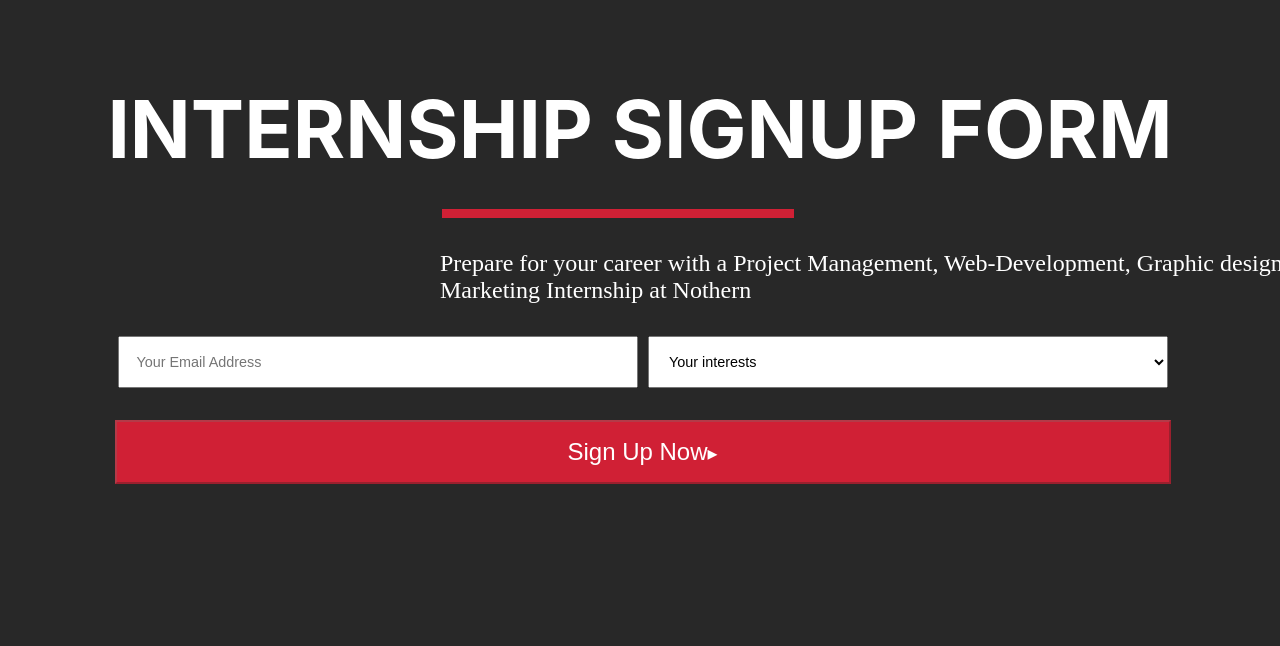
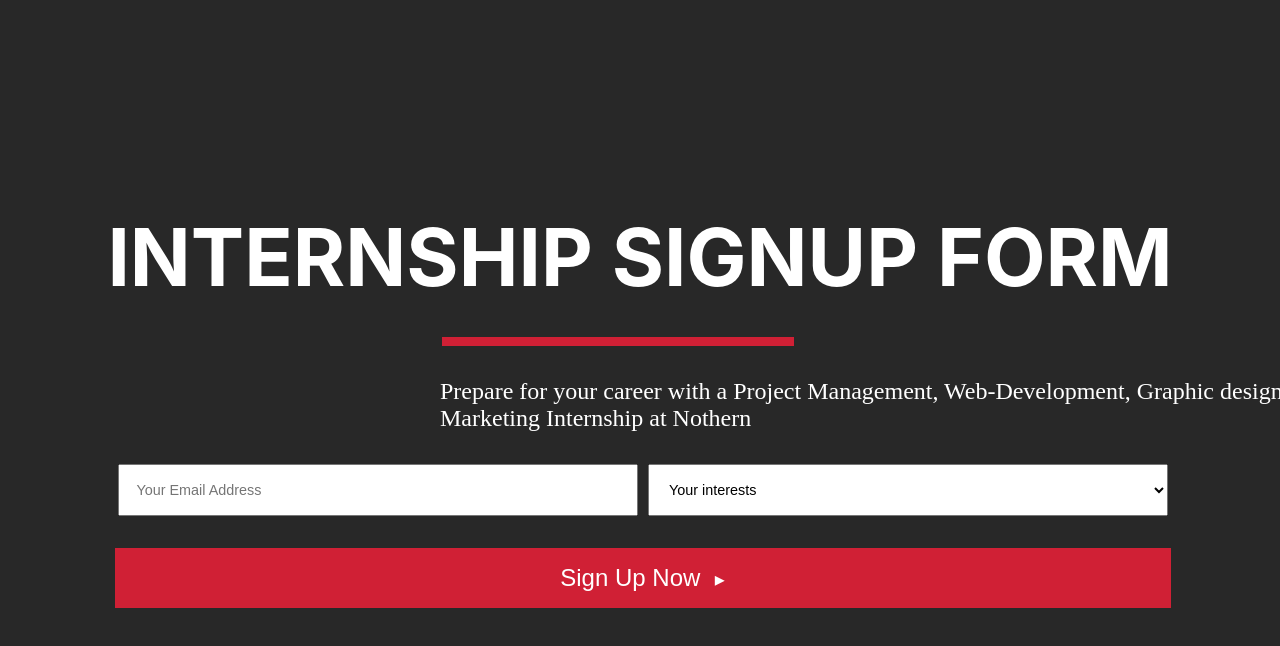
Before and after one commit to Rythae/frontend-task, a Next.js app: page / in a window 1280 px wide. Shown: the top 646 px of the page. Built offline with nearby package versions, Linux system fonts and the light colour scheme.

Commit message:
add a plugin

```diff
--- a/next.config.js
+++ b/next.config.js
@@ -1,4 +1,15 @@
-// const withSass = require('@zeit/next-sass')
-module.exports = {
-
-}
+const withSass = require('@zeit/next-sass');
+module.exports = withSass({
+	cssModules: true,
+	cssLoaderOptions: {
+		importLoaders: 1,
+		localIdentName: '[local]__[hash:base64:5]',
+	},
+	sassLoaderOptions: {
+		includePaths: ['theme'],
+		outputStyle: 'compressed',
+	},
+	postcssLoaderOptions: {
+		autoprefixer: true,
+	},
+});
--- a/package.json
+++ b/package.json
@@ -10,8 +10,10 @@
   "dependencies": {
     "@zeit/next-sass": "^1.0.1",
     "next": "9.3.6",
+    "next-compose-plugins": "^2.2.0",
     "node-sass": "^4.14.1",
     "postcss-flexbugs-fixes": "^4.2.1",
+    "postcss-import": "^12.0.1",
     "postcss-preset-env": "^6.7.0",
     "react": "16.13.1",
     "react-dom": "16.13.1"
--- a/postcss.config.js
+++ b/postcss.config.js
@@ -1,5 +1,6 @@
 module.exports = {
   plugins: {
+    'postcss-import': {},
     'postcss-flexbugs-fixes': {},
      autoprefixer: {
       flexbox: 'no-2009',
--- a/src/sass/_form.scss
+++ b/src/sass/_form.scss
@@ -12,6 +12,8 @@ body {
 }
 
 .layout-container {
+    max-width: 120rem;
+    margin: 8rem auto;
 
     .main-content {
         text-align: center;
@@ -186,6 +188,7 @@ body {
                     padding: 1rem;
                     color: #ffffff;
                     font-size: 1.5rem;
+                    border: none;
 
 
                     @media only screen and (max-width: $bp-large) {
@@ -206,6 +209,10 @@ body {
                     text-decoration: none;
                     font-weight: 700;
                 }
+
+                small {
+                    margin-left: .9rem;
+                }
             }
         }
     }
```
Also changed, not shown: 1 other file (tests, documents, lock files or other folders).
